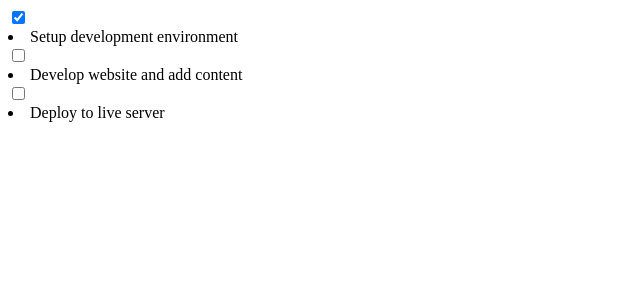
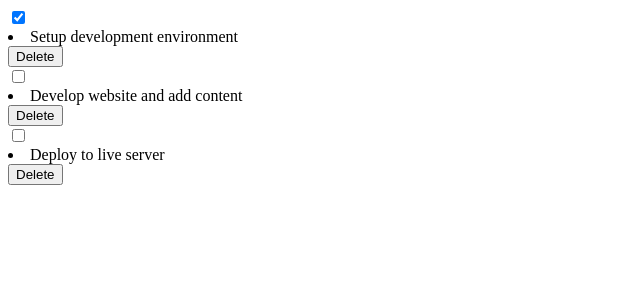
Before and after one commit to admi2u/reactjs-demo-todolist, a React (Create React App) app: page / in a window 1280 px wide. Shown: the top 300 px of the page, without its empty margins (0-640 px from the left). Built offline with nearby package versions, Linux system fonts and the light colour scheme.

Commit message:
add delete todo button and delTodo function

```diff
--- a/src/components/TodoContainer.js
+++ b/src/components/TodoContainer.js
@@ -33,6 +33,10 @@ class TodoContainer extends React.Component {
       });
     };
 
+    delTodo = id => {
+      console.log("deleted", id);
+    };
+
     render() {
         return (
             <div>
--- a/src/components/TodoItem.js
+++ b/src/components/TodoItem.js
@@ -4,8 +4,15 @@ class TodoItem extends React.Component {
     render(){
         return (
         <div>
-            <input type="checkbox" checked={this.props.todo.completed} onChange={() => this.props.handleChangeProps(this.props.todo.id)} />
+            <input type="checkbox"
+                checked={this.props.todo.completed}
+                onChange={() => this.props.handleChangeProps(this.props.todo.id)}
+                deleteTodoProps={this.props.deleteTodoProps}
+             />
             <li>{this.props.todo.title}</li>
+            <button onClick={() => this.props.deleteTodoProps(this.props.todo.id)}>
+                Delete
+            </button>
         </div>
         )
     }
--- a/src/components/TodosList.js
+++ b/src/components/TodosList.js
@@ -6,7 +6,12 @@ class TodosList extends React.Component {
         return (
             <div>
                 {this.props.todos.map(todo => (
-                    <TodoItem key={todo.id} todo={todo} handleChangeProps={this.props.handleChangeProps} />
+                    <TodoItem
+                        key={todo.id}
+                        todo={todo}
+                        handleChangeProps={this.props.handleChangeProps}
+                        deleteTodoProps={this.delTodo}
+                    />
                 ))}
             </div>
         )
```
